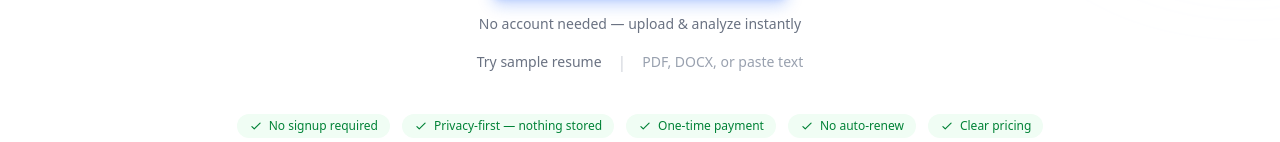
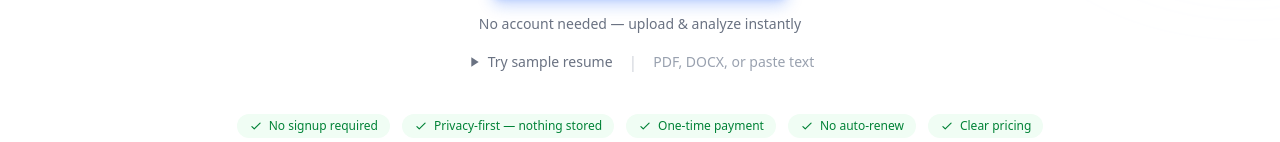
Before and after one commit to kiranz38/resumeai, a Next.js app: page / in a window 1280 px wide. Shown: the part 547-689 px from the top of the page. Built offline with nearby package versions, Linux system fonts and the light colour scheme; no server answers.

Commit message:
Add play icon to "Try sample resume" link
Co-Authored-By: Claude Opus 4.6 <noreply@anthropic.com>

```diff
--- a/src/app/page.tsx
+++ b/src/app/page.tsx
@@ -138,8 +138,9 @@ export default function LandingPage() {
             <div className="flex items-center gap-4">
               <Link
                 href="/demo"
-                className="text-sm font-medium text-gray-500 underline-offset-2 hover:text-gray-700 hover:underline"
+                className="inline-flex items-center gap-1.5 text-sm font-medium text-gray-500 underline-offset-2 hover:text-gray-700 hover:underline"
               >
+                <svg className="h-4 w-4" viewBox="0 0 24 24" fill="currentColor"><path d="M8 5v14l11-7z" /></svg>
                 Try sample resume
               </Link>
               <span className="text-gray-300">|</span>
```
